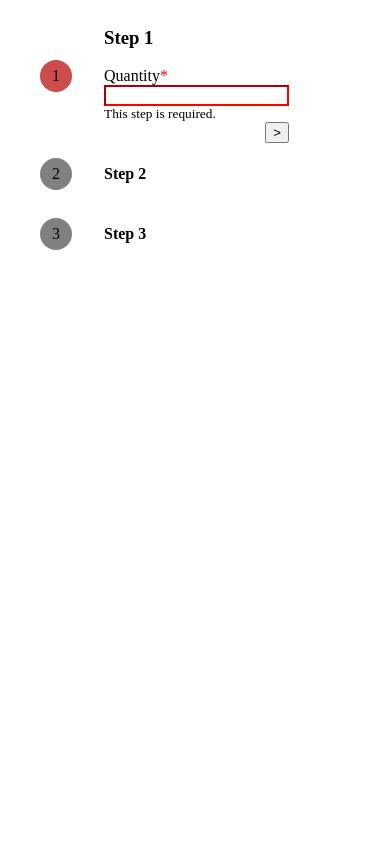
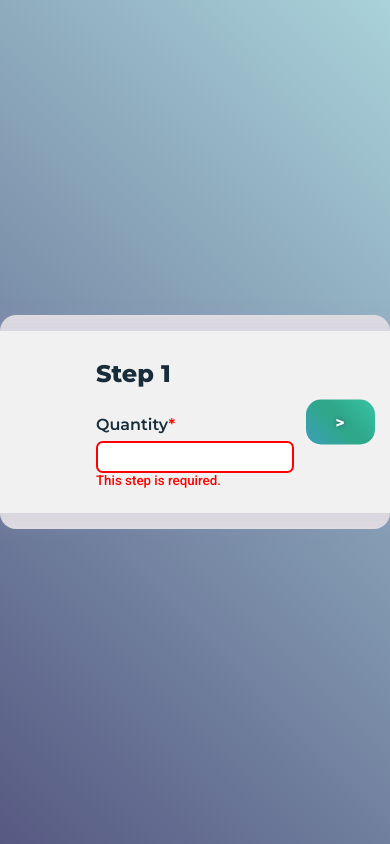
Before and after one commit to AjejeBrazorf/treedom-assign, an Angular app: page / in a window 390 px wide. Built offline with nearby package versions, Linux system fonts and the light colour scheme.

Commit message:
implement some styling and responsive requests

```diff
--- a/src/app/app.component.html
+++ b/src/app/app.component.html
@@ -1,7 +1,7 @@
-<app-stepper [forms]="forms" >
+<app-stepper [forms]="forms" class="forms">
   <div *appStep="'Step 1'" [formGroup]="forms[0]">
         <label>
-          <span>Quantity<span [class.error]="quantityControl.errors?.required">*</span></span>
+          <h6>Quantity<span [class.error]="quantityControl.errors?.required">*</span></h6>
           <input type="number" [formControl]="quantityControl" />
           <sub *ngIf="quantityControl.errors?.required">
             This step is required.
@@ -16,7 +16,7 @@
   </div>
   <div *appStep="'Step 2'" [formGroup]="forms[1]">
       <label>
-        <span>Name<span [class.error]="nameControl.errors?.required">*</span></span>
+        <h6>Name<span [class.error]="nameControl.errors?.required">*</span></h6>
         <input type="text" [formControl]="nameControl" />
         <sub *ngIf="nameControl.errors?.required">
           This step is required.
@@ -30,6 +30,6 @@
       </label>
   </div>
   <div *appStep="'Step 3'">
-      Are you sure?
+    <label>Good Job!</label>
   </div>
 </app-stepper>
--- a/src/app/app.component.scss
+++ b/src/app/app.component.scss
@@ -1,16 +1,29 @@
 :host {
-  .ng-invalid  {
-    border-color: red;
-  }
-  .ng-pending, .ng-pending input {
-    border-color: aqua;
-  }
+  display: flex;
+  flex-direction: column;
+  align-items: center;
+
   label {
     display: flex;
     flex-direction: column;
-    .error {
+    justify-content: flex-start;
+    min-height: 5em;
+
+    .error, sub {
       color: red;
     }
   }
 
+  .forms {
+    position: absolute;
+    left: 50%;
+    top: 50%;
+    transform: translate(-50%, -50%);
+    width: 50%;
+  }
+  @media screen and (max-width: 767px) {
+    .forms {
+      width: 100%;
+    }
+  }
 }
--- a/src/app/stepper/stepper.component.scss
+++ b/src/app/stepper/stepper.component.scss
@@ -1,5 +1,8 @@
 :host {
   display: block;
+  padding: 1em 0;
+  background: #e1e1e1;
+  border-radius: 1em;
   .steps {
     display: flex;
     justify-content: space-evenly;
@@ -15,7 +18,32 @@
       align-items: center;
       width: 100%;
       align-content: space-around;
+      position: relative;
+      &.active {
+        box-shadow: 0 0 1em 1em #ad92d321;
+        background: #f1f1f1;
+        animation: .3s fadeInBottom ease-in-out both;
+      }
+
+      &:first-of-type .step-indicator.dirty:after, &:first-of-type .step-indicator:before {
+        top: 50%;
+        height: 50%;
+      }
+      &:last-of-type .step-indicator.dirty:after, &:last-of-type .step-indicator:before {
+        bottom: 50%;
+        height: 50%;
+      }
     }
+    @media screen and (max-width: 767px) {
+      .step {
+        padding: 0 4em;
+        width: calc(100% - 8em);
+        &:not(.active) {
+          display: none;
+        }
+      }
+    }
+
     .step-indicator{
       border-radius: 2em;
       width: 2em;
@@ -25,31 +53,99 @@
       display: flex;
       align-items: center;
       justify-content: center;
+      flex: 0 0 auto;
+      &.dirty {
+        background: #60dba4;
+        &:after, &:before {
+          background: #8aa4b9;
+        }
+      }
       &.active {
         background: cadetblue;
+        &:before {
+          background: #f0f8ff;
+        }
+
         &.dirty {
           background: #85ced1;
+          &:after {
+            height: 50%;
+          }
         }
       }
-      &.dirty {
-        background: #60dba4;
+      &:after, &:before {
+        content: ' ';
+        position: absolute;
+        top: 0;
+        height: 100%;
+        width: 0.5em;
+        background: #f0f8ff;
+        z-index: -1;
       }
+      &:after {
+        background: #8da2bb;
+        height: 0%;
+      }
+
       &.invalid {
         background: #cd4c4c;
       }
+
+      @media screen and (max-width: 767px) {
+        display: none;
+      }
     }
+
+
   }
   .step-content{
     display: flex;
+    width: 100%;
     justify-content: space-between;
     flex-direction: column;
+    padding: 1em 2em 1em 0;
+
+    @media screen and (max-width: 767px) {
+      padding: 1em 2em 1em 2em;
+    }
+    & > *{
+      margin: .5em 0;
+    }
     .actions{
       display: flex;
       width: 100%;
       align-items: center;
       justify-content: flex-end;
       align-content: center;
+      & > * {
+        margin-left: 1em;
+      }
+    }
 
+    @media screen and (max-width: 767px) {
+      .actions {
+        .prev{
+          left: 1em;
+        }
+        .next {
+          right: 1em;
+        }
+        button{
+          margin-left: 0;
+          position: absolute;
+          top: 50%;
+          transform: translateY(-50%);
+        }
+      }
     }
   }
+  @keyframes fadeInBottom {
+    from {
+      opacity: 0;
+      transform: translateY(25%) scaleY(0);
+      transform-origin: 50% 100%;
+    }
+    to { opacity: 1 }
+  }
+
 }
--- a/src/styles.scss
+++ b/src/styles.scss
@@ -1 +1,130 @@
-/* You can add global styles to this file, and also import other style files */
+@import url("https://fonts.googleapis.com/css2?family=Roboto:wght@300;500;600;700;900&display=swap");
+@import url("https://fonts.googleapis.com/css2?family=Montserrat:wght@500;600;700;800&display=swap");
+
+$bg-color1: #565982;
+$bg-color2: #a9d2da;
+
+body {
+  margin: 0;
+  font-family: Roboto, sans-serif;
+  background: linear-gradient(45deg, #{$bg-color1} 0%, #{$bg-color2} 100%);
+  width: 100vw;
+  height: 100vh;
+  *,*:before, *:after {
+    transition: all .4s cubic-bezier(0.68, -0.55, 0.265, 1.55);
+  }
+}
+
+
+h1,
+h2,
+h3,
+h4,
+h5,
+h6 {
+  font-family: Montserrat, sans-serif;
+  font-weight: 700;
+  line-height: 1.1;
+  color: #182d3a;
+}
+
+h1 {
+  font-weight: 800;
+  font-size: 36px;
+  line-height: 40px
+}
+
+h2 {
+  font-weight: 800;
+  font-size: 30px;
+  line-height: 36px
+}
+
+h3 {
+  font-weight: 800;
+  font-size: 24px;
+  line-height: 30px
+}
+
+
+h5 {
+  font-weight: 700;
+  font-size: 18px;
+  line-height: 24px
+}
+
+h6 {
+  font-weight: 600;
+  font-size: 16px;
+  line-height: 22px;
+  margin: .3em 0
+}
+
+button, a.button {
+  color: white;
+  background: linear-gradient(228deg, #38c5a4, #2fa78b 43%, #2fa78b 57%, #3d9ebb);
+  text-shadow: 0 0 4px #245d6e;
+  height: 3em;
+  min-width: 3em;
+  max-width: 100%;
+  padding: 0 2em;
+  border-radius: 1em;
+  border: none;
+  font-size: 15px;
+  font-weight: 800;
+  font-family: Montserrat, sans-serif;
+  text-decoration: none;
+  letter-spacing: 0.02em;
+  cursor: pointer;
+  &:active {
+    filter: brightness(0.9);
+  }
+}
+input {
+  border-radius: 0.5em;
+  border-style: double;
+  padding: 0.5em;
+}
+
+.ng-invalid  {
+  border-color: red;
+}
+.ng-pending, .ng-pending input {
+  animation: 1s glowBorder infinite;
+}
+
+@keyframes glowBorder {
+  0%, 100% {
+    border-color: #38c5a4;
+  }
+  50% {
+    border-color: transparent;
+  }
+}
+
+@media screen and (min-width: 767px) {
+  h1 {
+    font-size:54px;
+    line-height: 58px
+  }
+
+  h2 {
+    font-size: 42px;
+    line-height: 48px
+  }
+
+  h3 {
+    font-size: 32px;
+    line-height: 36px
+  }
+
+  h5 {
+    font-size: 20px;
+    line-height: 24px
+  }
+
+  h6 {
+    font-size: 16px;
+    line-height: 20px
+  }
+}
```
